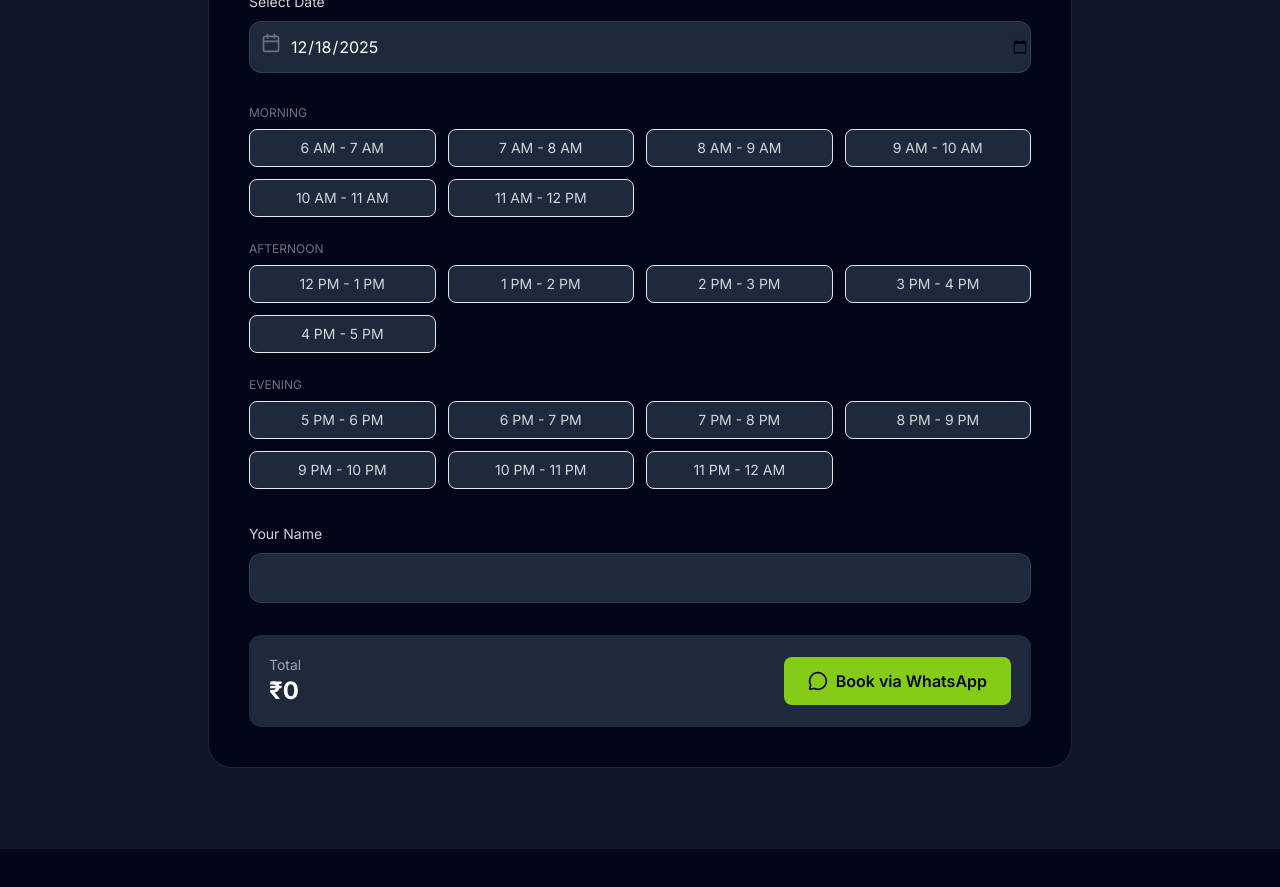
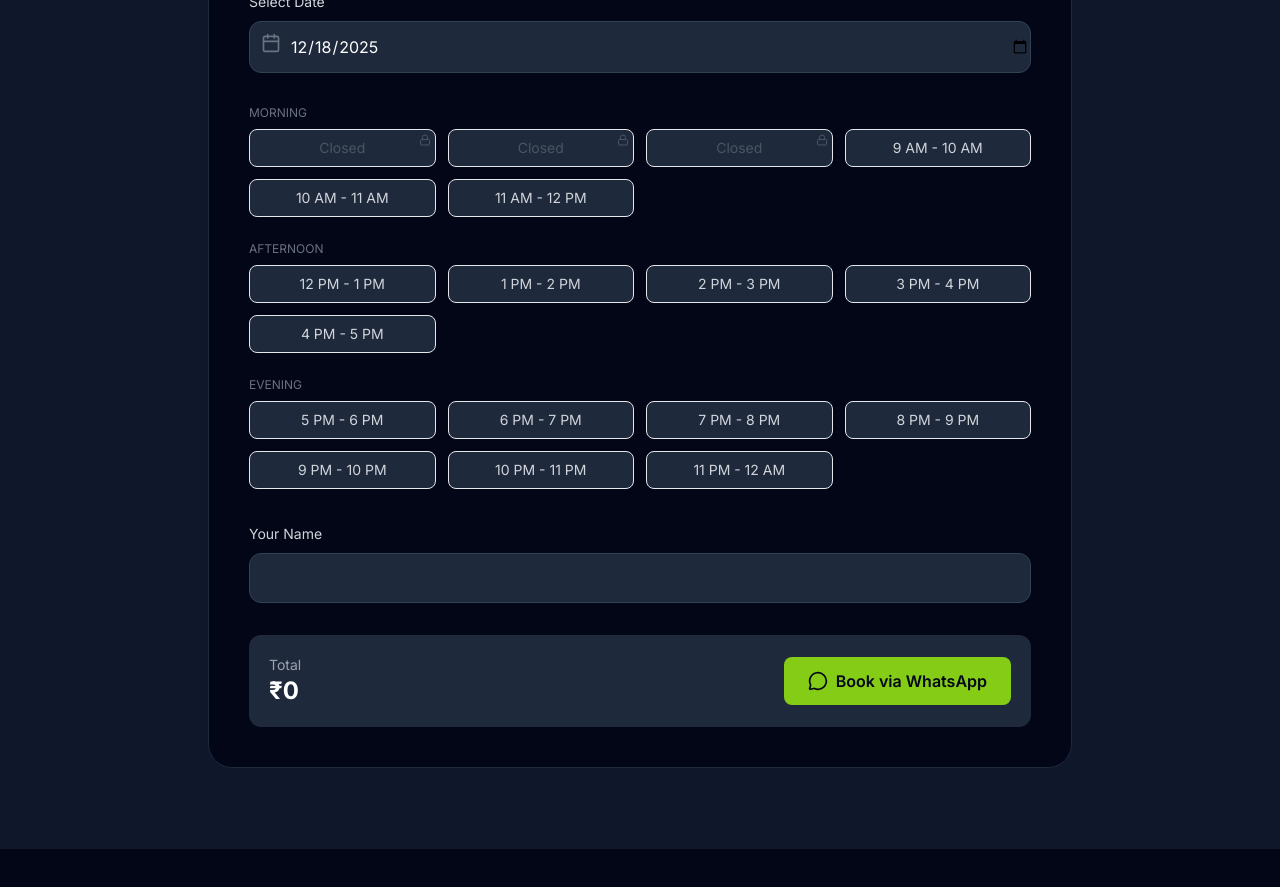
Before and after one commit to RAHULMANI0407/turf, a React (Vite) app: page / in a window 1280 px wide. Shown: the part 1820-2707 px from the top of the page. Built offline with nearby package versions, Linux system fonts and the light colour scheme; no server answers.

Commit message:
Update BookingSection.tsx

```diff
--- a/components/BookingSection.tsx
+++ b/components/BookingSection.tsx
@@ -12,6 +12,23 @@ const BookingSection: React.FC = () => {
   const [name, setName] = useState('');
   const [loadingSlots, setLoadingSlots] = useState(false);
   const [submitting, setSubmitting] = useState(false);
+
+  /* ---------------- REAL-TIME SLOT CHECK ---------------- */
+
+  const isPastSlot = (slotHour: number) => {
+    const now = new Date();
+    const todayDate = new Date(new Date().toDateString());
+    const selected = new Date(selectedDate);
+
+    // Previous dates → all slots closed
+    if (selected < todayDate) return true;
+
+    // Future dates → all slots open
+    if (selected > todayDate) return false;
+
+    // Same day → past hours closed
+    return now.getHours() >= slotHour;
+  };
 
   /* ---------------- FETCH SLOTS FROM BACKEND ---------------- */
 
@@ -28,10 +45,9 @@ const BookingSection: React.FC = () => {
     }
   };
 
-  // Fetch on date change + auto refresh
   useEffect(() => {
     fetchSlots();
-    const interval = setInterval(fetchSlots, 10000); // every 10 sec
+    const interval = setInterval(fetchSlots, 10000); // auto sync
     return () => clearInterval(interval);
   }, [selectedDate]);
 
@@ -49,7 +65,6 @@ const BookingSection: React.FC = () => {
 
   const toggleSlot = (id: string) => {
     if (bookedSlots.includes(id)) return;
-
     setSelectedSlots(prev =>
       prev.includes(id) ? prev.filter(s => s !== id) : [...prev, id]
     );
@@ -150,7 +165,8 @@ Amount: ₹${totalAmount}`;
                   <h4 className="text-xs uppercase text-gray-500 mb-2">{period}</h4>
                   <div className="grid grid-cols-2 sm:grid-cols-4 gap-3">
                     {slots.map(slot => {
-                      const isBooked = bookedSlots.includes(slot.id);
+                      const isBooked =
+                        bookedSlots.includes(slot.id) || isPastSlot(slot.hour);
                       const isSelected = selectedSlots.includes(slot.id);
 
                       return (
@@ -167,9 +183,13 @@ Amount: ₹${totalAmount}`;
                               : 'bg-slate-800 text-gray-300 hover:border-lime-400'
                             }`}
                         >
-                          {isBooked && <Lock className="w-3 h-3 absolute top-1 right-1" />}
-                          {isSelected && <CheckCircle className="w-4 h-4 absolute -top-2 -right-2 bg-white text-lime-500 rounded-full" />}
-                          {slot.label}
+                          {isBooked && (
+                            <Lock className="w-3 h-3 absolute top-1 right-1" />
+                          )}
+                          {isSelected && (
+                            <CheckCircle className="w-4 h-4 absolute -top-2 -right-2 bg-white text-lime-500 rounded-full" />
+                          )}
+                          {isPastSlot(slot.hour) ? 'Closed' : slot.label}
                         </button>
                       );
                     })}
@@ -200,7 +220,9 @@ Amount: ₹${totalAmount}`;
                 type="submit"
                 disabled={selectedSlots.length === 0 || submitting}
               >
-                {submitting ? <Loader2 className="animate-spin w-5 h-5 mr-2" /> : <MessageCircle className="w-5 h-5 mr-2" />}
+                {submitting
+                  ? <Loader2 className="animate-spin w-5 h-5 mr-2" />
+                  : <MessageCircle className="w-5 h-5 mr-2" />}
                 Book via WhatsApp
               </Button>
             </div>
```
